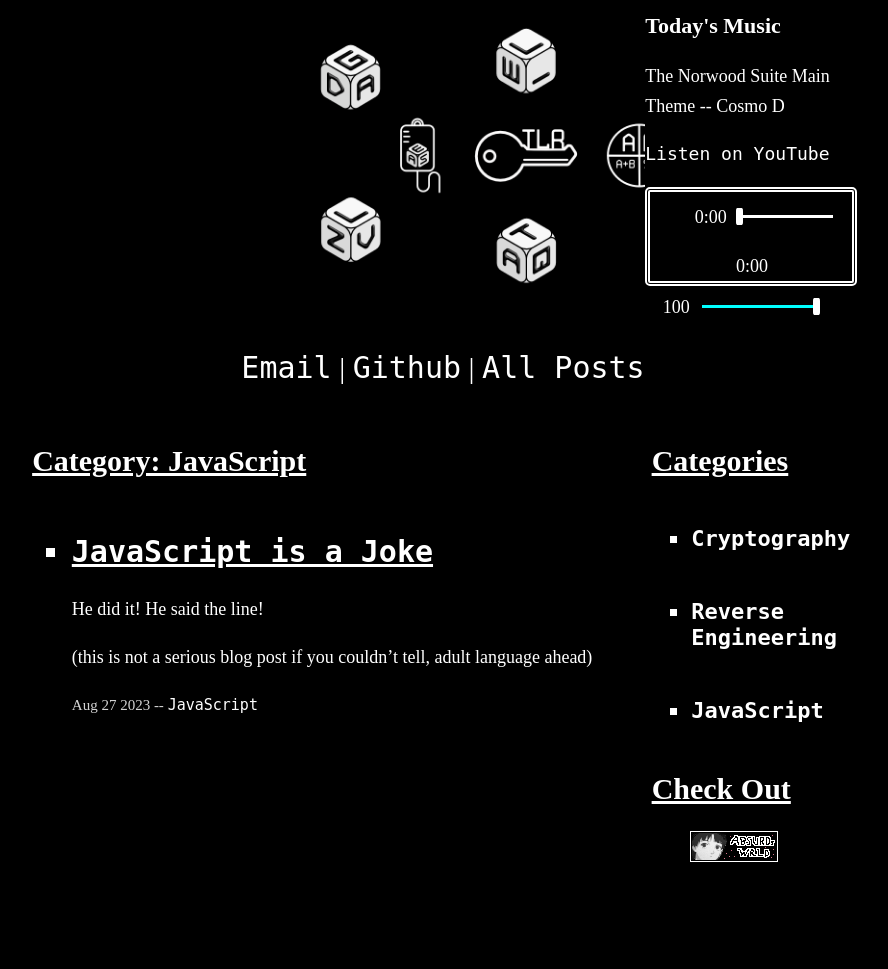
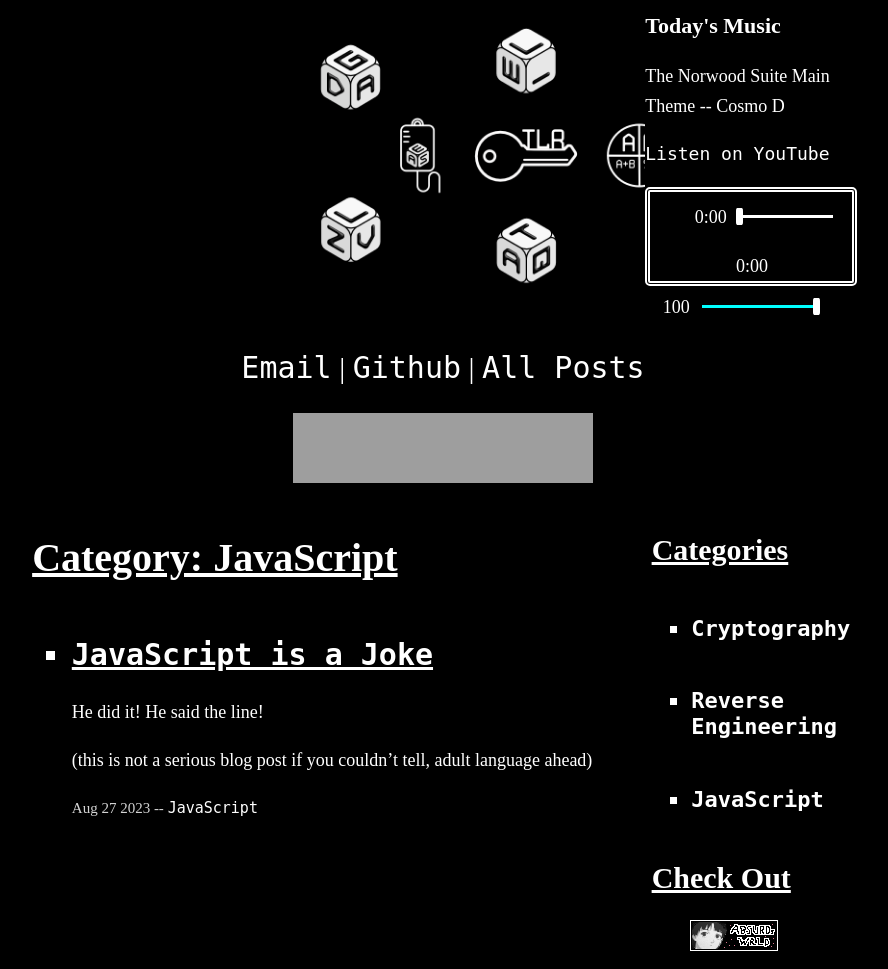
Before and after one commit to Fidget-Cube/fidget-homepage, a PHP site: page /categories/javascript.php in a window 1280 px wide. Shown: the part 17-986 px from the top of the page, without its empty margins (197-1085 px from the left). Before the commit the page ends 879 px from the top, so only its background shows below. Run offline with PHP 8.4, Linux system fonts and the light colour scheme; some libraries are stand-ins or nearby versions; grey boxes are pictures that could not be loaded.

Commit message:
Add Webring

```diff
--- a/frontend/categories/cryptography.php
+++ b/frontend/categories/cryptography.php
@@ -9,6 +9,7 @@
         <?php include "../modules/header.html"?>
         <div class="body">
             <div class="feed">
+                <br>
                 <h1>
                     Category: Cryptography
                 </h1>
--- a/frontend/categories/javascript.php
+++ b/frontend/categories/javascript.php
@@ -9,9 +9,10 @@
         <?php include "../modules/header.html"?>
         <div class="body">
             <div class="feed">
-                <h2>
+                <br>
+                <h1>
                     Category: JavaScript
-                </h2>
+                </h1>
                 <ul class="h2">
                     <li>
                         <?php include "../modules/posts/javascript_is_a_joke.html"?>
--- a/frontend/categories/reverse_engineering.php
+++ b/frontend/categories/reverse_engineering.php
@@ -9,6 +9,7 @@
         <?php include "../modules/header.html"?>
         <div class="body">
             <div class="feed">
+                <br>
                 <h1>
                     Category: Reverse Engineering
                 </h1>
--- a/frontend/css/style.css
+++ b/frontend/css/style.css
@@ -259,7 +259,7 @@ path {
     margin-right: 5%;
     width: 20%;
     background-color: black;
-    padding: 0.5vw;
+    padding: 2vw 0.5vw 0.5vw 0.5vw;
     /*border: 5px solid white; */
 }
 
@@ -300,6 +300,7 @@ input[type=submit] {
     float: left;
     width: 45%;
     background-color: black;
+    padding: 0.5vw;
     /* border: 5px solid white; */
 }
 
@@ -307,6 +308,7 @@ input[type=submit] {
     float: right;
     width: 45%;
     background-color: black;
+    padding: 0.5vw;
     /* border: 5px solid white; */
 }
 
--- a/frontend/modules/header.html
+++ b/frontend/modules/header.html
@@ -1,6 +1,7 @@
 <div class="header">
     <div id="uppercontent">
-        <div id="coolsites"></div>
+        <div id="coolsites">
+        </div>
         <a href="/" id="puzzle">
             <img src="/img/puzzle-alt.png" alt="">
         </a>
@@ -25,6 +26,7 @@
                 <input type="range" id="volume-slider" max="100" value="100">
                 <button id="mute-icon" class="audio"></button>
             </div>
+            <script type="text/javascript" src="/js/playbutton.js"></script>
         </div>
     </div>
     <p id="navline">
@@ -38,5 +40,5 @@
 
         <a class="hidden" href="/submit">???</a>
     </p>
-    <script type="text/javascript" src="/js/playbutton.js"></script>
+    <iframe src="https://ring.koek.club/site/5/button.html" width="300" height="70" frameBorder="0"></iframe>
 </div>
```
